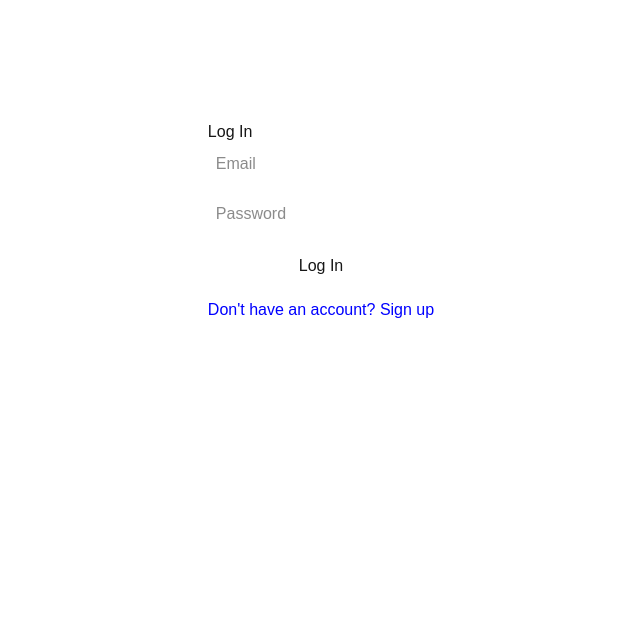
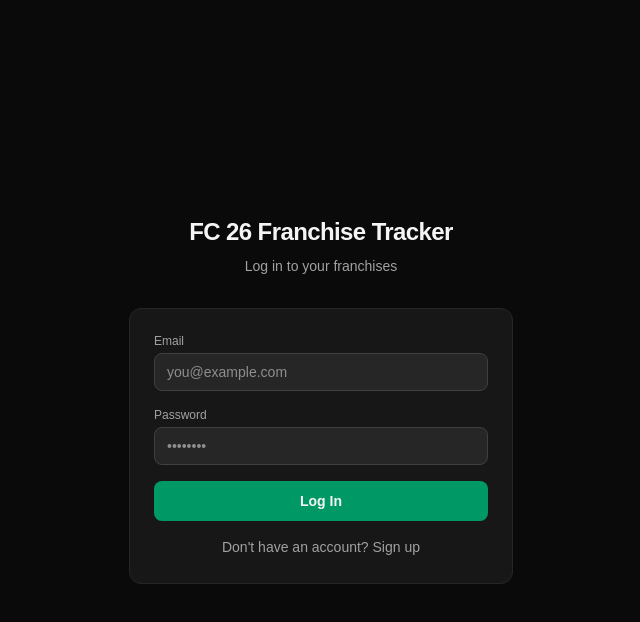
Before and after one commit to tcoulterlcg/fc26-tracker, a Next.js app: page /login in a window 1280 px wide. Shown: the top 622 px of the page, without its empty margins (319-959 px from the left). Built offline with nearby package versions, Linux system fonts and the light colour scheme; no server answers.

Commit message:
Dark mode login page

```diff
--- a/app/login/page.js
+++ b/app/login/page.js
@@ -17,16 +17,16 @@ export default function LoginPage() {
     setError('')
 
     if (isSignUp) {
-      const { error } = await supabase.auth.signUp({ email, password })
-      if (error) {
-        setError(error.message)
+      const result = await supabase.auth.signUp({ email, password })
+      if (result.error) {
+        setError(result.error.message)
       } else {
         router.push('/')
       }
     } else {
-      const { error } = await supabase.auth.signInWithPassword({ email, password })
-      if (error) {
-        setError(error.message)
+      const result = await supabase.auth.signInWithPassword({ email, password })
+      if (result.error) {
+        setError(result.error.message)
       } else {
         router.push('/')
       }
@@ -34,40 +34,63 @@ export default function LoginPage() {
   }
 
   return (
-    <div style={{ maxWidth: '400px', margin: '100px auto', padding: '20px' }}>
-      <h1>{isSignUp ? 'Sign Up' : 'Log In'}</h1>
-      <form onSubmit={handleSubmit}>
-        <div style={{ marginBottom: '10px' }}>
+    <div className="min-h-screen bg-neutral-950 text-neutral-100 flex items-center justify-center px-6">
+      <div className="w-full max-w-sm">
+
+        <div className="text-center mb-8">
+          <h1 className="text-2xl font-bold tracking-tight">FC 26 Franchise Tracker</h1>
+          <p className="text-neutral-400 mt-2 text-sm">
+            {isSignUp ? 'Create an account to get started' : 'Log in to your franchises'}
+          </p>
+        </div>
+
+        <div className="bg-neutral-900 border border-neutral-800 rounded-xl p-6">
+          <form onSubmit={handleSubmit} className="space-y-4">
+            <div>
+              <label className="block text-xs font-medium text-neutral-400 mb-1">Email</label>
               <input
                 type="email"
-            placeholder="Email"
+                placeholder="you@example.com"
                 value={email}
                 onChange={(e) => setEmail(e.target.value)}
-            style={{ width: '100%', padding: '8px' }}
+                className="w-full bg-neutral-800 border border-neutral-700 rounded-lg px-3 py-2 text-sm focus:outline-none focus:ring-2 focus:ring-emerald-500 focus:border-transparent"
                 required
               />
             </div>
-        <div style={{ marginBottom: '10px' }}>
+
+            <div>
+              <label className="block text-xs font-medium text-neutral-400 mb-1">Password</label>
               <input
                 type="password"
-            placeholder="Password"
+                placeholder="••••••••"
                 value={password}
                 onChange={(e) => setPassword(e.target.value)}
-            style={{ width: '100%', padding: '8px' }}
+                className="w-full bg-neutral-800 border border-neutral-700 rounded-lg px-3 py-2 text-sm focus:outline-none focus:ring-2 focus:ring-emerald-500 focus:border-transparent"
                 required
               />
             </div>
-        {error && <p style={{ color: 'red' }}>{error}</p>}
-        <button type="submit" style={{ width: '100%', padding: '10px' }}>
+
+            {error ? (
+              <p className="text-red-400 text-sm">{error}</p>
+            ) : null}
+
+            <button
+              type="submit"
+              className="w-full bg-emerald-600 hover:bg-emerald-500 transition-colors rounded-lg px-4 py-2.5 text-sm font-semibold"
+            >
               {isSignUp ? 'Sign Up' : 'Log In'}
             </button>
           </form>
+
           <button
             onClick={() => setIsSignUp(!isSignUp)}
-        style={{ marginTop: '10px', background: 'none', border: 'none', color: 'blue', cursor: 'pointer' }}
+            className="w-full text-center mt-4 text-sm text-neutral-400 hover:text-neutral-200 transition-colors"
           >
             {isSignUp ? 'Already have an account? Log in' : "Don't have an account? Sign up"}
           </button>
         </div>
+
+      </div>
+    </div>
   )
 }
```
Lines whose indentation alone changed are shown as unchanged.
